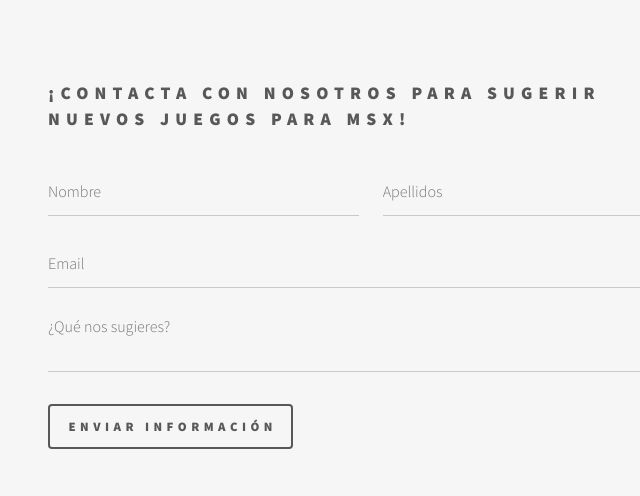
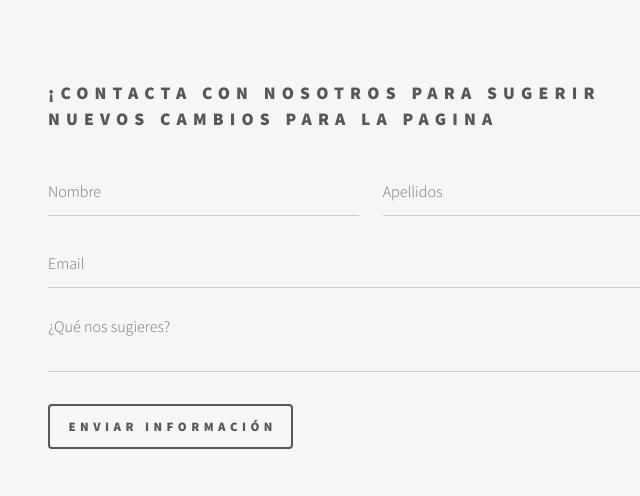
Before and after one commit to FranJaviMN/Proycto-final-2, a Python web app: template templates/base.html in a window 1280 px wide. Shown: the top 496 px of the page, without its empty margins (88-728 px from the left). Run offline with Jinja, Linux system fonts and the light colour scheme; the template is opened without the code that fills it, so the values that code supplies are empty.

Commit message:
Modificacion de palabras

```diff
--- a/templates/base.html
+++ b/templates/base.html
@@ -21,7 +21,7 @@
     <footer id="footer">
       <div class="inner">
         <section>
-          <h2>¡Contacta con nosotros para sugerir nuevos juegos para MSX!</h2>
+          <h2>¡Contacta con nosotros para sugerir nuevos cambios para la pagina</h2>
           <form method="POST" action="http://www2.gonzalonazareno.org/josedom/resultado.php">
             <div class="fields">
               <div class="field half">
```
